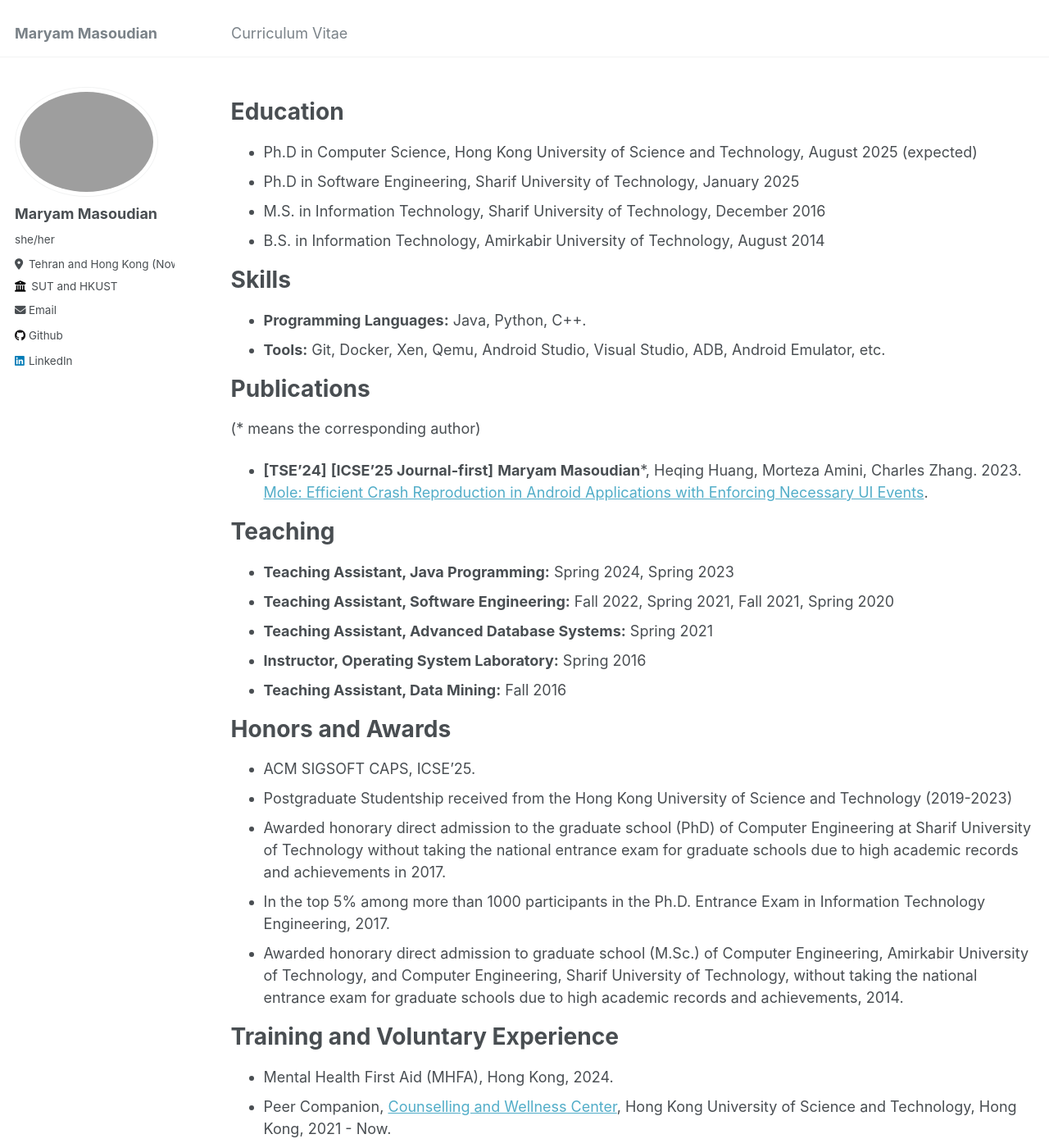
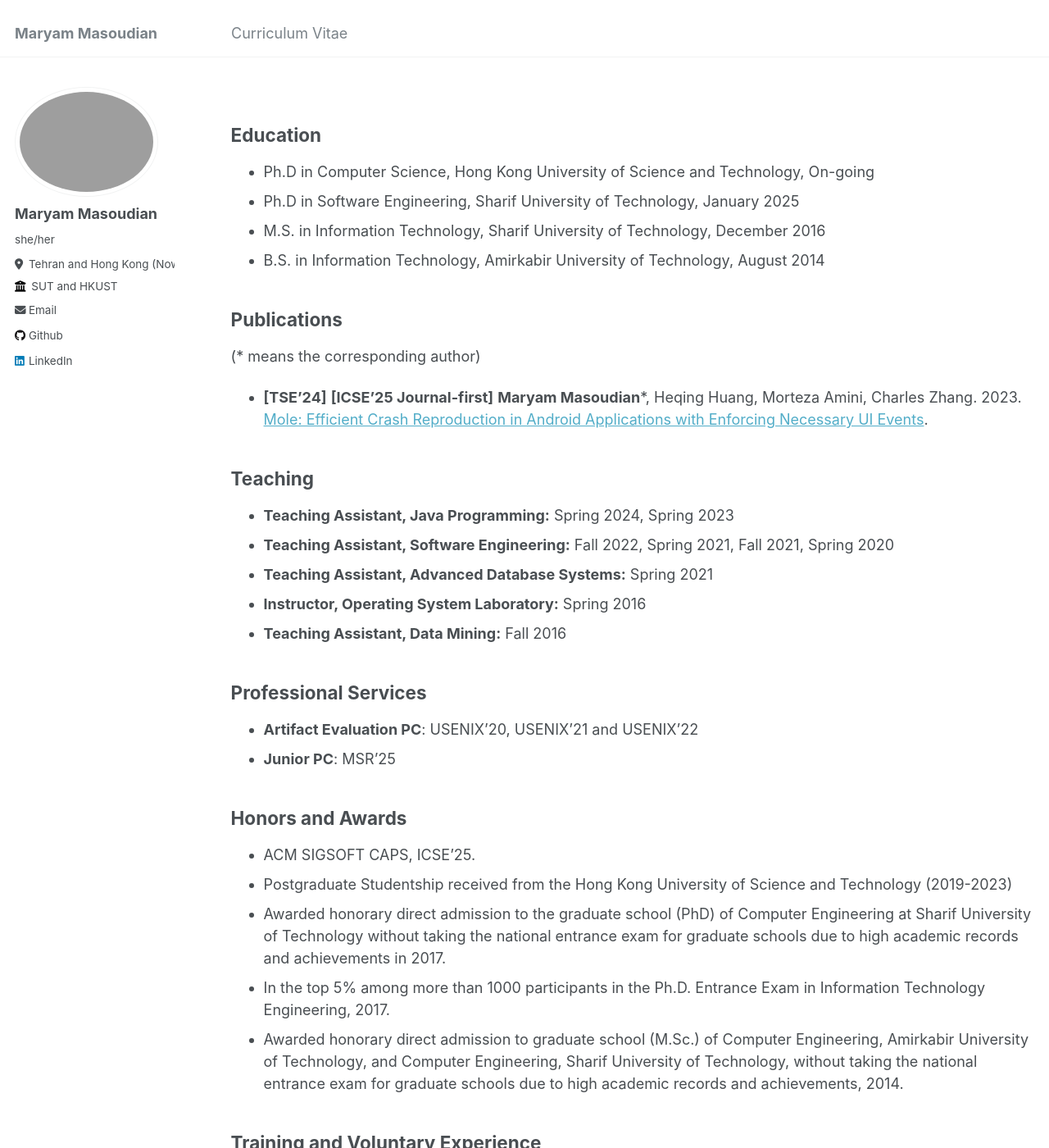
Before and after one commit to maryammsd/maryammsd.github.io, a Jekyll site: the page built from _pages/cv.md, in a window 1280 px wide and 1400 px high. Shown: the whole window at 82% size. Built offline with Jekyll 4.4.1, drawn with Linux system fonts in a browser that asks for light colours.

Commit message:
Update cv.md

```diff
--- a/_pages/cv.md
+++ b/_pages/cv.md
@@ -7,37 +7,29 @@ redirect_from:
   - /resume
 ---
 
-Education
-======
-* Ph.D in Computer Science, Hong Kong University of Science and Technology, August 2025 (expected)
+## Education
+* Ph.D in Computer Science, Hong Kong University of Science and Technology, On-going
 * Ph.D in Software Engineering, Sharif University of Technology, January 2025
 * M.S. in Information Technology, Sharif University of Technology, December 2016
 * B.S. in Information Technology, Amirkabir University of Technology, August 2014
 
-
-Skills
-======
-* **Programming Languages:** Java, Python, C++.
-* **Tools:** Git, Docker, Xen, Qemu, Android Studio, Visual Studio, ADB, Android Emulator, etc.
-
-Publications
-======
+## Publications
 (* means the corresponding author)
-
 
 * **[TSE'24]** **[ICSE'25 Journal-first]** **Maryam Masoudian***, Heqing Huang, Morteza Amini, Charles Zhang. 2023. [Mole: Efficient Crash Reproduction in Android Applications with Enforcing Necessary UI Events](https://ieeexplore.ieee.org/document/10599338).
 
-
-Teaching
-======
+## Teaching
 * **Teaching Assistant, Java Programming:** Spring 2024, Spring 2023
 * **Teaching Assistant, Software Engineering:** Fall 2022, Spring 2021, Fall 2021, Spring 2020
 * **Teaching Assistant, Advanced Database Systems:** Spring 2021
 * **Instructor, Operating System Laboratory:** Spring 2016
 * **Teaching Assistant, Data Mining:** Fall 2016
 
-Honors and Awards
-======
+## Professional Services
+* **Artifact Evaluation PC**: USENIX’20, USENIX’21 and USENIX’22
+* **Junior PC**: MSR’25
+
+## Honors and Awards
 * ACM SIGSOFT CAPS, ICSE'25.
 * Postgraduate Studentship received from the Hong Kong University of Science and Technology
 (2019-2023)
@@ -46,11 +38,9 @@ Honors and Awards
 * Awarded honorary direct admission to graduate school (M.Sc.) of Computer Engineering, Amirkabir University of Technology, and Computer Engineering, Sharif University of Technology, without taking the national entrance exam for graduate schools due to high academic records and achievements, 2014.
 
 
-Training and Voluntary Experience
-=========
+## Training and Voluntary Experience
 * Mental Health First Aid (MHFA), Hong Kong, 2024.
 * Peer Companion, [Counselling and Wellness Center](https://counsel.hkust.edu.hk/page.php?section=Resources&subsection=36&anchor=peersupport), Hong Kong University of Science and Technology, Hong Kong, 2021 - Now.
 
-Hobbies
-=========
+## Hobbies
 * Reading Books, Swimming, Hiking, Yoga, Cooking
```
